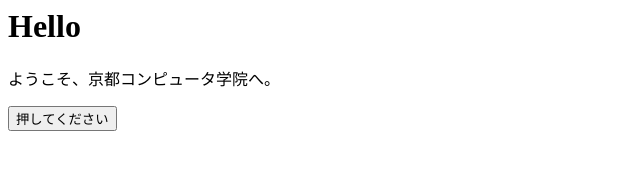
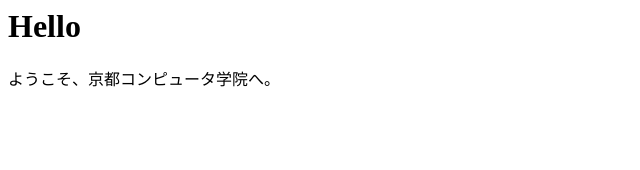
Before and after one commit to haru3170/project06, a plain HTML site: page index.html in a window 1280 px wide. Shown: the whole page, without its empty margins (0-640 px from the left). Drawn offline with Linux system fonts and the light colour scheme.

```diff
--- a/index.html
+++ b/index.html
@@ -9,7 +9,6 @@
     <p>
     ようこそ、京都コンピュータ学院へ。
     </p>
-    <button onclick="showHello()">押してください</button>
 </body>
 
 </html>
```
